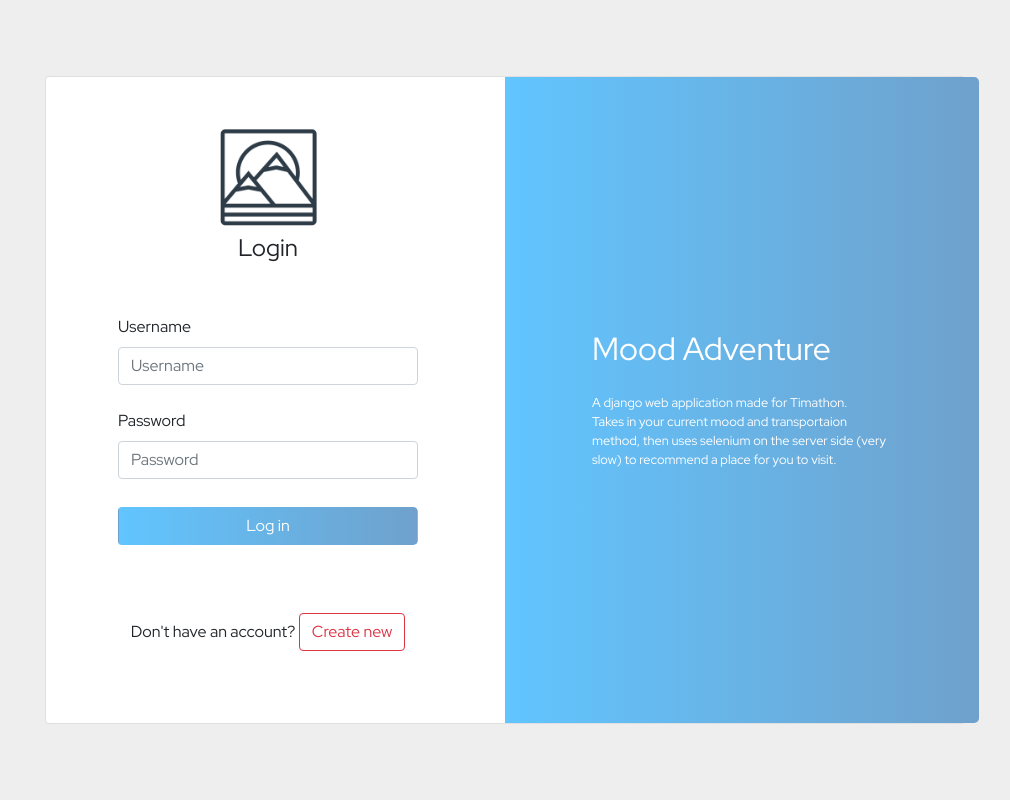
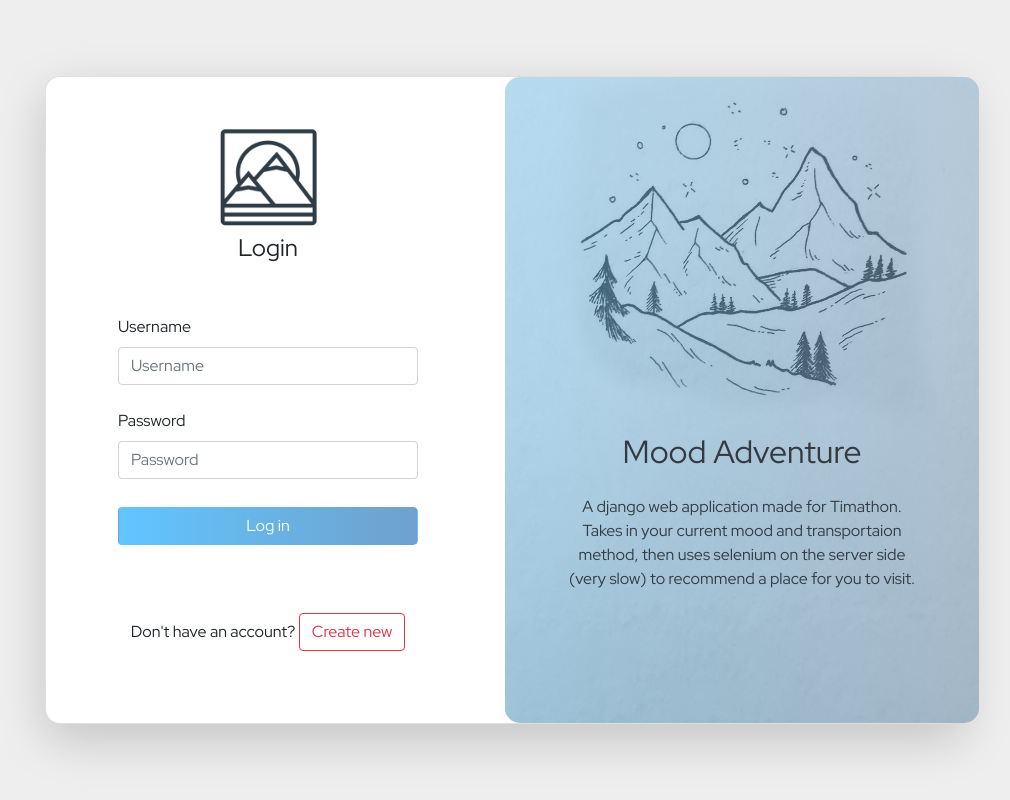
Before and after one commit to AhmadSci/Mood-Adventure, a Django app: page / in a window 1280 px wide. Shown: the whole page, without its empty margins (135-1145 px from the left). Run offline with Django 3.2, Linux system fonts and the light colour scheme; some libraries are stand-ins or nearby versions.

Commit message:
Login/Register Page UI changes

```diff
--- a/authentication/static/authentication/style.css
+++ b/authentication/static/authentication/style.css
@@ -98,6 +98,37 @@ body { margin: 0; padding: 0; }
     align-self: baseline;
 }
 
+#loginbg1 {
+        position: absolute;
+        top: 0;
+        right: 0;
+        color: black;
+        display: block;
+        height: 100%;
+        width: 100%;
+        background: linear-gradient(to left, #6fa1cc60, #61c5ff60);
+        z-index: 1;
+}
+
+#loginbg {
+    background-image: url("loginbg.png");
+    background-size: cover;
+    background-repeat: no-repeat;
+    background-position: center;
+    /* height: 100vh; */
+    width: 100%;
+    /* position: relative; */
+    z-index: 0;
+    overflow: hidden;
+    border-radius: 15px;
+}
+
+#text {
+    transform: translateY(7rem);
+    z-index: 2;
+    text-align: center;
+}
+
 #mountains {
     position: fixed;
     right: 0;
--- a/authentication/templates/authentication/login.html
+++ b/authentication/templates/authentication/login.html
@@ -11,11 +11,11 @@
             {{message}}
         </div>
     {%endif%}
-        <div class="col-xl-10">
-          <div class="card rounded-3 text-black">
-            <div class="row g-0">
-              <div class="col-lg-6">
-                <div class="card-body p-md-5 mx-md-4">
+        <div class="col-xl-10" >
+          <div class="card rounded-3 text-black shadow-lg" style="border-radius: 15px;">
+            <div class="row g-0 ">
+              <div class="col-lg-6 " >
+                <div class="card-body p-md-5 mx-md-4 " >
 
                   <div class="text-center">
                     <img src="{% static 'authentication/smol.png' %}"
@@ -52,11 +52,12 @@
 
                 </div>
               </div>
-              <div class="col-lg-6 d-flex align-items-center gradient-custom-2">
-                <div class="text-white px-3 py-4 p-md-5 mx-md-4">
-                  <h2 class="mb-4">Mood Adventure</h2>
-                  <p class="small mb-0">A django web application made for Timathon.</p>
-                  <p class="small mb-0">Takes in your current mood and transportaion method, then uses selenium on the server side (very slow) to recommend a place for you to visit.</p>
+              <div class="col-lg-6 d-flex align-items-center" id = "loginbg">
+                <div class="rounded" id = "loginbg1"></div>
+                <div class="text-white px-3 py-4 p-md-4 mx-md-4" id = "text">
+                  <h2 class="mb-4 text-dark">Mood Adventure</h2>
+                  <p class=" mb-0 text-dark">A django web application made for Timathon.</p>
+                  <p class=" mb-0 text-dark">Takes in your current mood and transportaion method, then uses selenium on the server side (very slow) to recommend a place for you to visit.</p>
                 </div>
               </div>
             </div>
--- a/mapper/templates/mapper/index.html
+++ b/mapper/templates/mapper/index.html
@@ -119,7 +119,7 @@
             let coords{{rec.id}} = [];
 
             // marker for the recommendation
-            new mapboxgl.Marker().setLngLat(['{{rec.location.x}}', '{{rec.location.y}}']).addTo(map);
+            new mapboxgl.Marker({ "color": "#d16262" }).setLngLat(['{{rec.location.x}}', '{{rec.location.y}}']).addTo(map);
 
             // fetching the coordinates (route) that lead to the recommendation's location
             fetch('https://api.mapbox.com/directions/v5/mapbox/driving/{{long}}%2C{{lat}}%3B{{rec.location.x}}%2C{{rec.location.y}}?alternatives=true&geometries=geojson&language=en&overview=simplified&steps=true&access_token=pk.eyJ1IjoiaGFtYWRhYWEiLCJhIjoiY2wxcDlwenRmMTh1azNibzNheG5oeWc4ZSJ9.pvYNBp4Vgp0TiG51e6X8uw')
@@ -156,7 +156,7 @@
                         'line-cap': 'round'
                     },
                     'paint': {
-                        'line-color': '#ffc0cb',
+                        'line-color': '#17A2B8',
                         'line-width': 8
                     }
                 });
--- a/mapper/templates/mapper/previous.html
+++ b/mapper/templates/mapper/previous.html
@@ -119,7 +119,7 @@
         {% for rec in recommendations %}
 
             // marker for each recommendation
-            new mapboxgl.Marker().setLngLat(['{{rec.location.x}}', '{{rec.location.y}}']).addTo(map);
+            new mapboxgl.Marker({ "color": "#d16262" }).setLngLat(['{{rec.location.x}}', '{{rec.location.y}}']).addTo(map);
 
             // to store the set of coordinates (route) that lead to the recommendations' locations
             let coords{{rec.id}} = [];
@@ -161,7 +161,7 @@
                     'line-cap': 'round',
                     },
                     'paint': {
-                    'line-color': '#ffc0cb',
+                    'line-color': '#17A2B8',
                     'line-width': 8
                     }
                 });
```
Also changed, not shown: authentication/templates/authentication/register.html (+8 -7 lines), authentication/static/authentication/loginbg.png (added), media/Register.png, media/login.png.
